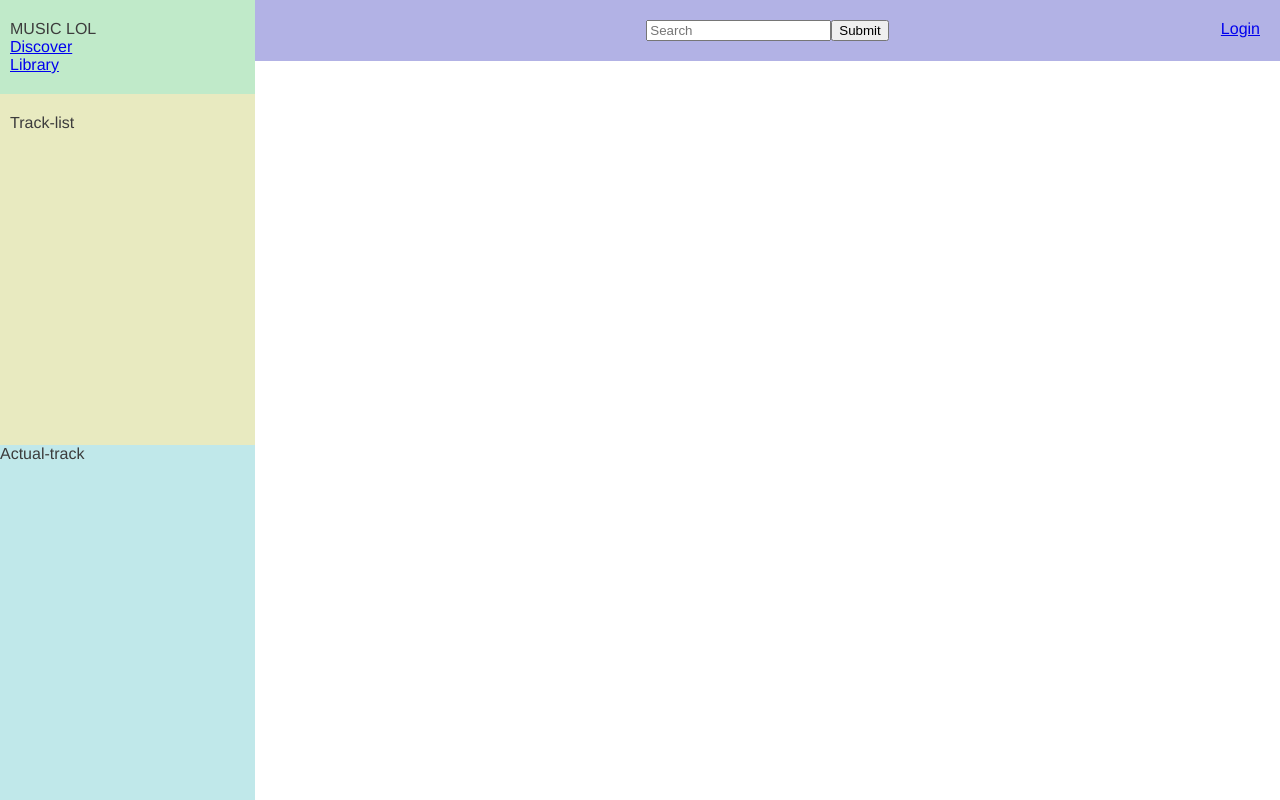
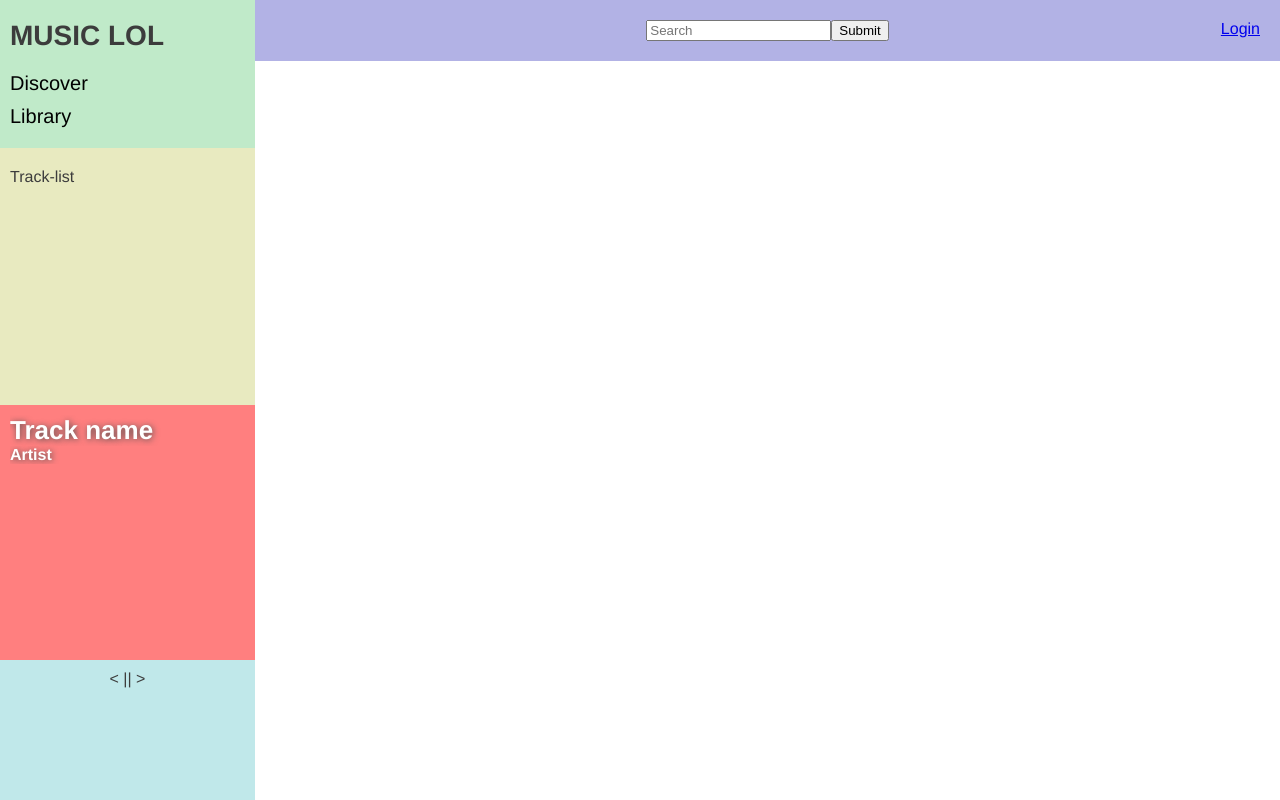
Before and after one commit to matheusfnl/vuejs-study, a Vue app in the folder music-site-spotify-api/: page / in a window 1280 px wide. Built offline with nearby package versions, Linux system fonts and the light colour scheme.

Commit message:
improve ehader

```diff
--- a/music-site-spotify-api/src/components/Header.vue
+++ b/music-site-spotify-api/src/components/Header.vue
@@ -20,7 +20,21 @@
       </div>
 
       <div class="actual-track">
-        Actual-track
+        <div class="actual-track-image">
+          <div class="title">
+            <span class="text-truncate">
+              Track name
+            </span>
+
+            <span class="text-truncate">
+              Artist
+            </span>
+          </div>
+        </div>
+
+        <div class="player">
+          {{ '<    ||    >' }}
+        </div>
       </div>
     </div>
   </div>
@@ -45,7 +59,21 @@
   .menu {
     background-color: rgb(192, 234, 201);
     flex: 0 1 auto;
-    padding: 20px 10px;
+    padding: 20px 10px 10px;
+  }
+
+  .menu .item { margin-bottom: 10px; }
+  .menu .item a:hover { color: rgb(74, 74, 74); }
+  .menu .item a {
+    font-size: 20px;
+    text-decoration: none;
+    color: black;
+  }
+
+  .logo {
+    font-size: 28px;
+    margin-bottom: 20px;
+    font-weight: bold;
   }
 
   .track-list {
@@ -56,6 +84,36 @@
 
   .actual-track {
     background-color: rgb(192, 232, 234);
-    flex: 0 1 355px;
+    flex: 0 1 auto;
+  }
+
+  .actual-track-image {
+    width: 255px;
+    height: 255px;
+    background-color: rgb(255, 127, 127);
+  }
+
+  .actual-track-image .title { padding: 10px; }
+  .actual-track-image .title span {
+    color: white;
+    font-weight: bold;
+    text-shadow: 1px 1px 6px rgb(82, 82, 82);
+  }
+
+  .actual-track-image .title span:first-child { font-size: 26px; }
+  .actual-track-image .title span:last-child { font-size: 16px; }
+  .actual-track-image .title span { display: block; }
+
+  .player {
+    height: 120px;
+    padding: 10px;
+    display: flex;
+    justify-content: center;
+  }
+
+  .text-truncate {
+    white-space: nowrap;
+    overflow: hidden;
+    text-overflow: ellipsis;
   }
 </style>
```
